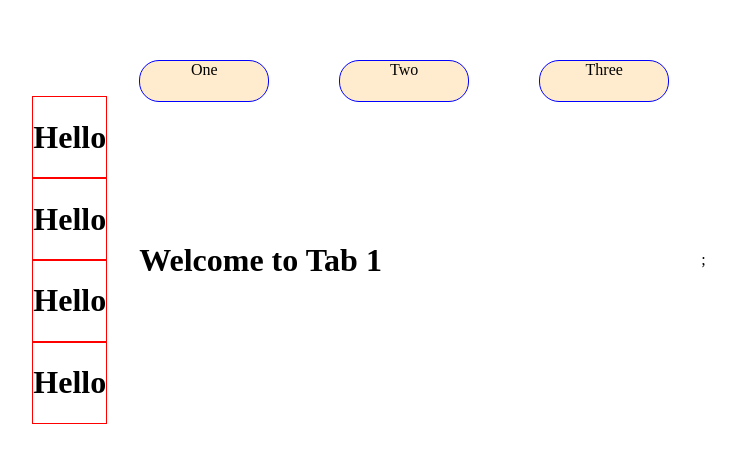
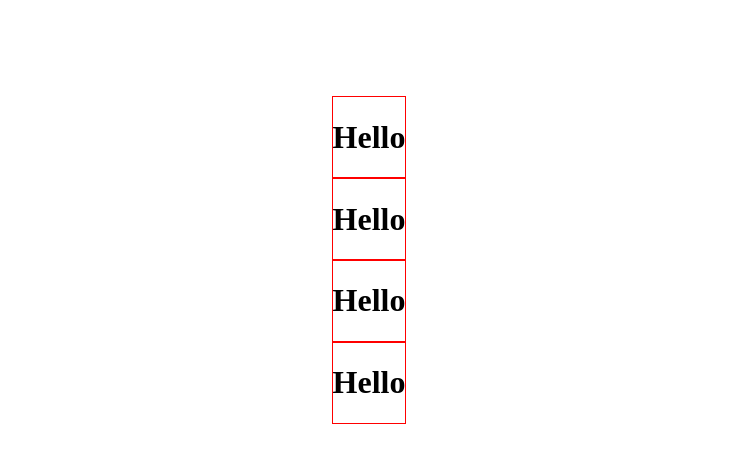
Before and after one commit to YouGoDevs/Sexy-UI, a React (Create React App) app: page / in a window 1280 px wide. Shown: the part 148-610 px from the top of the page, without its empty margins (279-1015 px from the left). Built offline with nearby package versions, Linux system fonts and the light colour scheme.

Commit message:
folder structure flattened

```diff
--- a/src/App.js
+++ b/src/App.js
@@ -1,6 +1,6 @@
 import React from "react";
 import { UseCaseAccordion } from "./packages/Accordion/useCaseAccordion";
-import { UseCaseTabs } from './packages/Tab/UseCaseTabs';
+
 
 const App = () => {
   return (
@@ -15,7 +15,6 @@ const App = () => {
       }}
     >
       <UseCaseAccordion/>
-      <UseCaseTabs/>
     </div>
   );
 };
```
